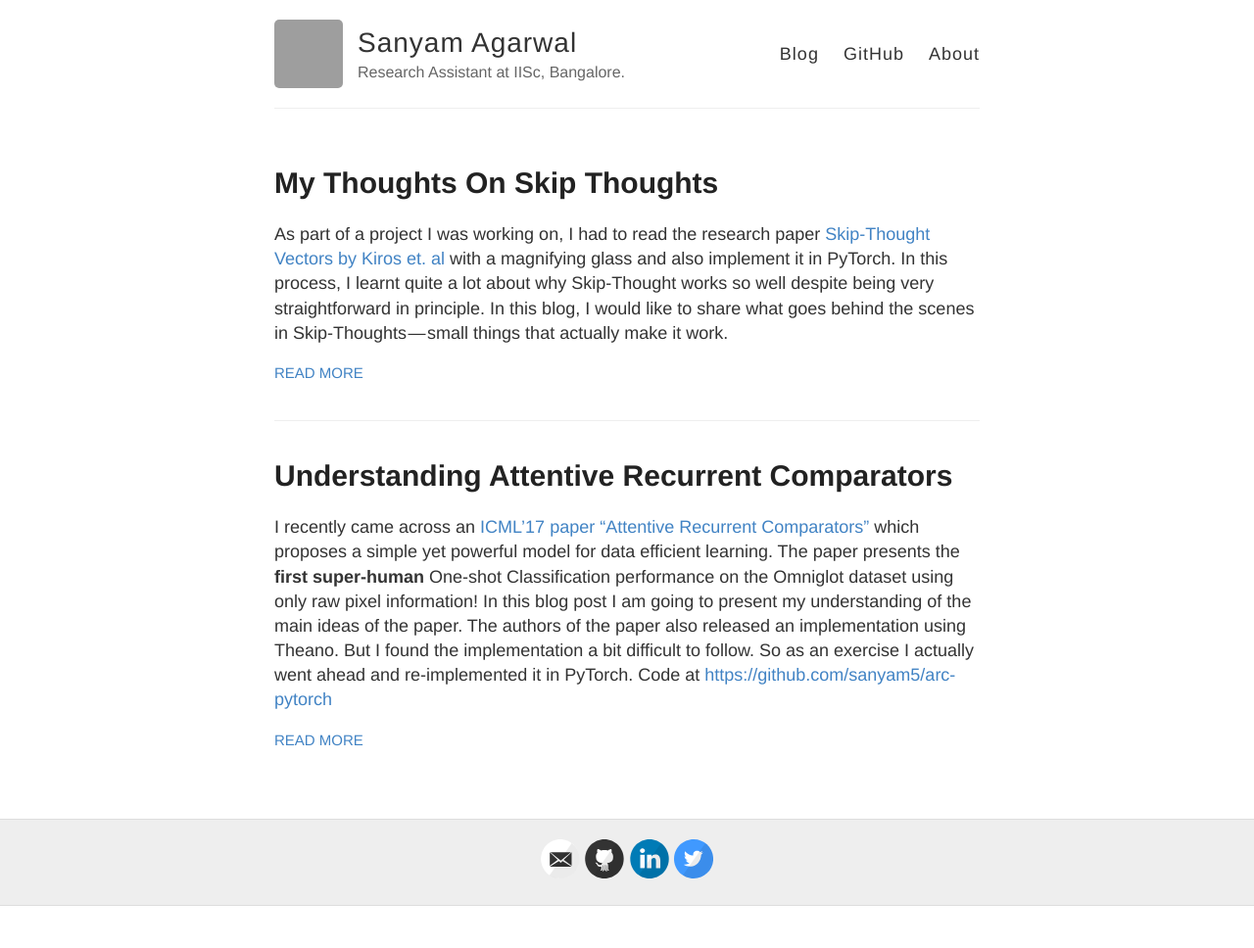
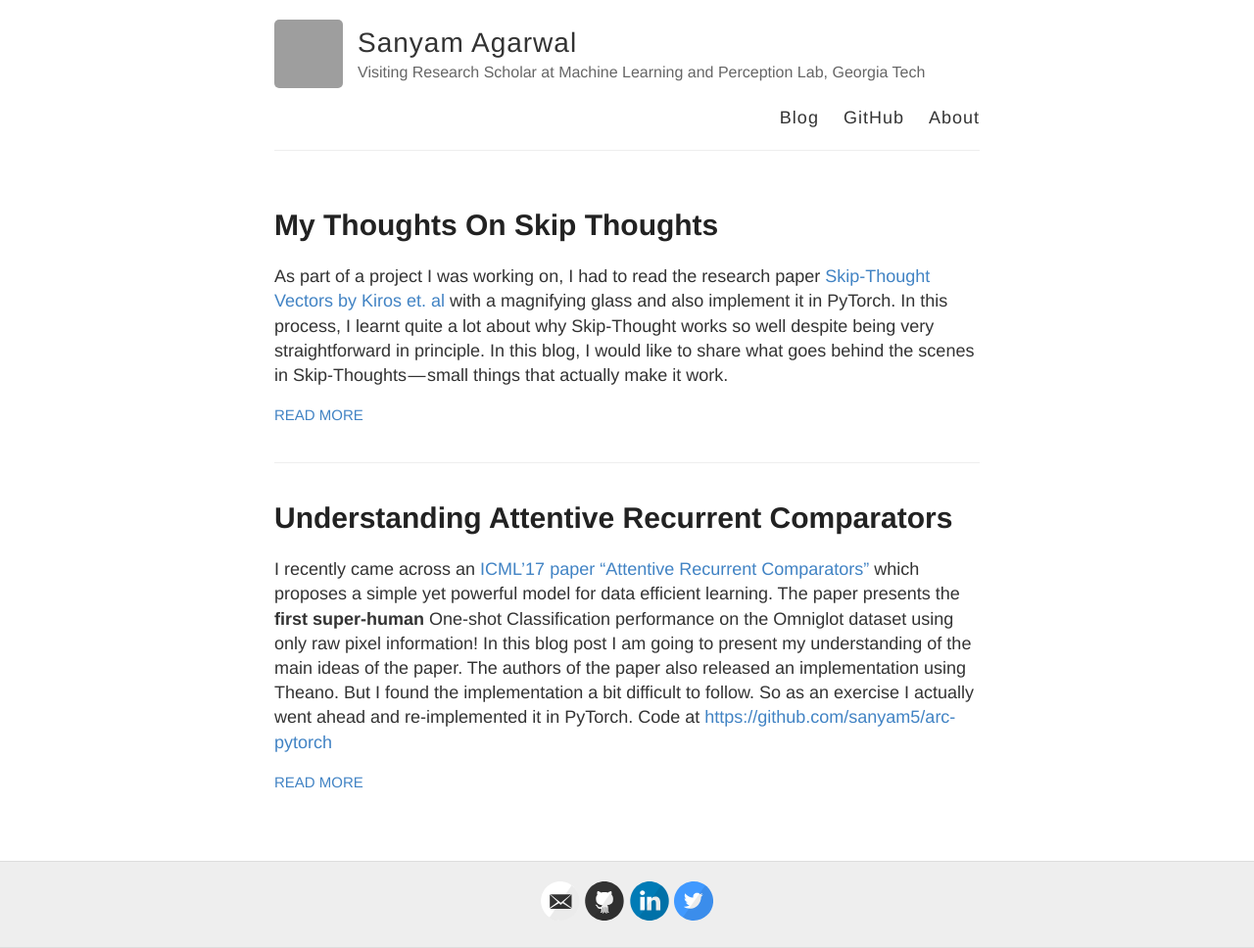
Before and after one commit to sanyam5/sanyam5.github.io, a Jekyll site: the page built from index.html, in a window 1280 px wide. Shown: the whole page at 98% size. Built offline with Jekyll 4.4.1, drawn with Linux system fonts in a browser that asks for light colours; before the commit the page ends 925 px from its top, so only the background shows below that; grey boxes are pictures that could not be loaded.

Commit message:
Update _config.yml

```diff
--- a/_config.yml
+++ b/_config.yml
@@ -6,7 +6,7 @@
 name: Sanyam Agarwal
 
 # Short bio or description (displayed in the header)
-description: Research Assistant at IISc, Bangalore.
+description: Visiting Research Scholar at Machine Learning and Perception Lab, Georgia Tech
 
 # URL of your avatar or profile pic (you could use your GitHub profile pic)
 avatar: https://avatars2.githubusercontent.com/u/2987069?s=400&v=4
```
